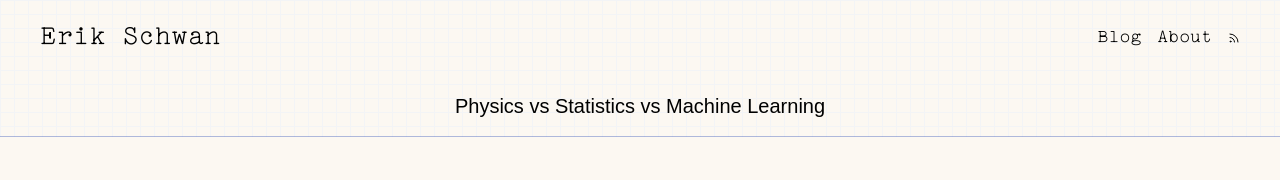
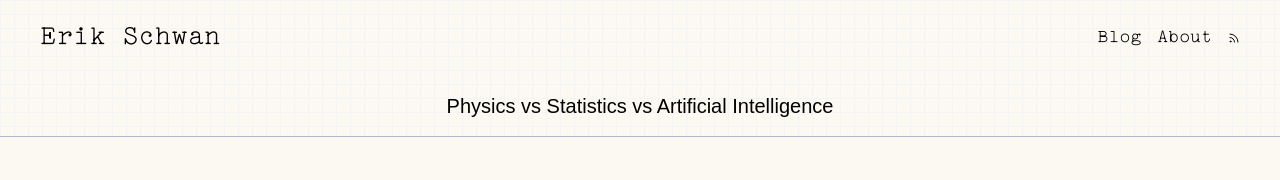
Before and after one commit to ErikBird/blog, an Astro site: page /posts/post-2 in a window 1280 px wide. Shown: the top 180 px of the page. Built offline with nearby package versions, Linux system fonts and the light colour scheme; Astro itself is replaced by a stand-in of ours; a web font is replaced by a local one.

Commit message:
Update blog post title and tags to use 'Artificial Intelligence'

```diff
--- a/src/pages/posts/post-2.md
+++ b/src/pages/posts/post-2.md
@@ -1,10 +1,10 @@
 ---
 layout: ../../layouts/MarkdownPostLayout.astro
-title: 'Physics vs Statistics vs Machine Learning'
+title: 'Physics vs Statistics vs Artificial Intelligence'
 pubDate: 2022-05-21
 description: ""
 author: 'Erik Schwan'
-tags: ["AI", "physics", "statistics", "machine learning"]
+tags: ["AI", "physics", "statistics", "artificial intelligence"]
 category: "technology"
 compact: true
 ---
```
